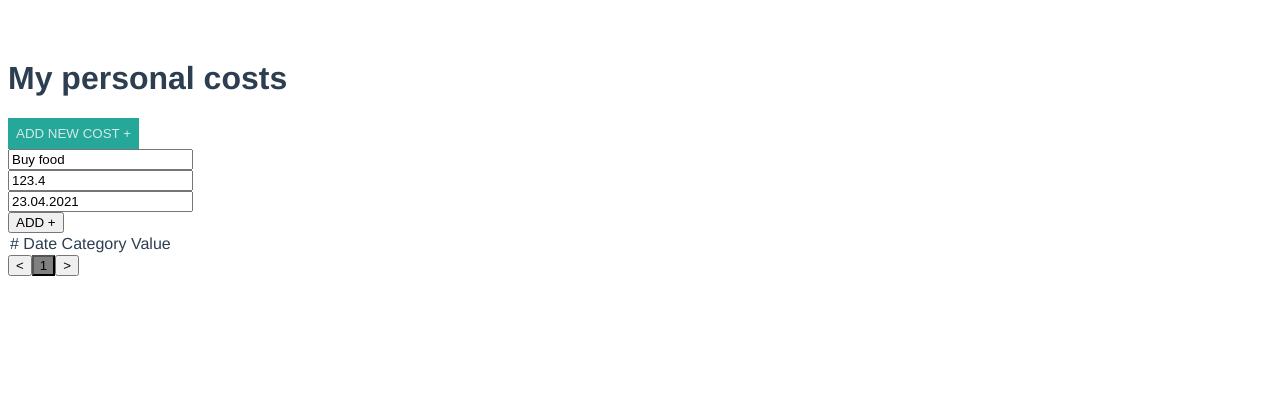
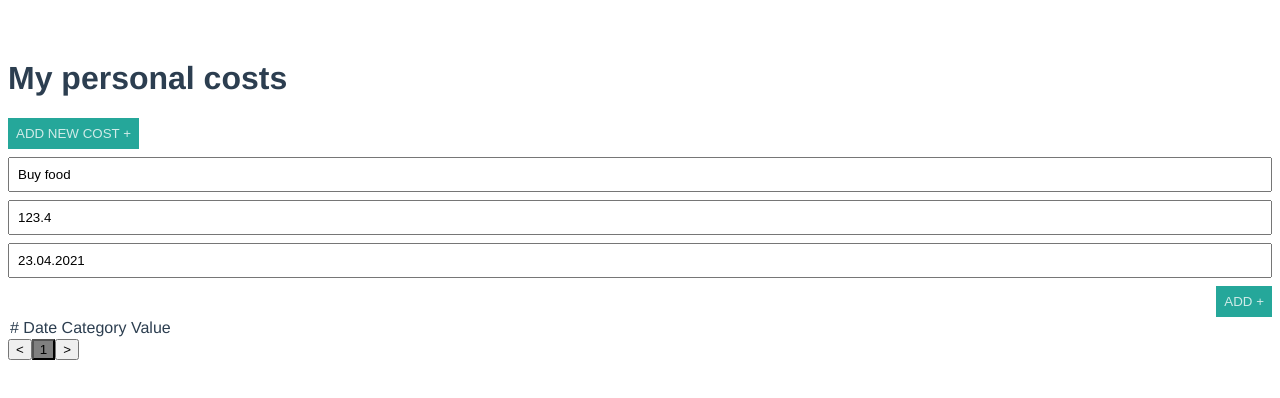
Before and after one commit to Alexey314/gb-vue-prj, a Vue app: page / in a window 1280 px wide. Both pictures are taken after a click on the button "ADD NEW COST +". Shown: the top 398 px of the page. Built offline with nearby package versions, Linux system fonts and the light colour scheme.

Commit message:
feat: styled input form

```diff
--- a/src/App.vue
+++ b/src/App.vue
@@ -63,11 +63,11 @@ export default {
 </script>
 
 <style lang="scss">
-@use "sass:color";
+@import "./components/scss/_variables.scss";
 
-$btn-bg-color-main: #25a79a;
-$btn-bg-color-hover: lighten($btn-bg-color-main, 5%);
-$btn-bg-color-active: darken($btn-bg-color-main, 10%);
+* {
+  box-sizing: border-box;
+}
 
 #app {
   font-family: Avenir, Helvetica, Arial, sans-serif;
@@ -82,7 +82,7 @@ $btn-bg-color-active: darken($btn-bg-color-main, 10%);
   display: block;
   background-color: $btn-bg-color-main;
   border: none;
-  color: #d0ebe8;
+  color: $btn-color-main;
   padding: 8px;
   cursor: pointer;
   &:hover {
--- a/src/components/CostInputForm.vue
+++ b/src/components/CostInputForm.vue
@@ -1,34 +1,77 @@
 <template>
-  <div>
-      <input type="text" placeholder="Payment description" v-model.trim="paymentDescription">
-      <br>
-      <input type="text" placeholder="Payment amount" v-model.number="paymentAmount">
-      <br>
-      <input type="text" placeholder="Payment date" v-model.trim="paymentDate">
-      <br>
-      <button @click="onClickAdd">ADD +</button>
+  <div :class="[$style.root]">
+    <input
+      :class="[$style.input]"
+      type="text"
+      placeholder="Payment description"
+      v-model.trim="paymentDescription"
+    />
+    <input
+      :class="[$style.input]"
+      type="text"
+      placeholder="Payment amount"
+      v-model.number="paymentAmount"
+    />
+    <input
+      :class="[$style.input]"
+      type="text"
+      placeholder="Payment date"
+      v-model.trim="paymentDate"
+    />
+    <button :class="[$style.addBtn]" @click="onClickAdd">ADD +</button>
   </div>
 </template>
 
 <script>
 export default {
   data: () => ({
-    paymentDescription: 'Buy food',
+    paymentDescription: "Buy food",
     paymentAmount: 123.4,
-    paymentDate: '23.04.2021'
+    paymentDate: "23.04.2021",
   }),
   methods: {
-      onClickAdd(){
-          this.$emit('add', {
-              paymentDescription: this.paymentDescription,
-              paymentAmount: this.paymentAmount,
-              paymentDate: this.paymentDate
-          });
-      }
+    onClickAdd() {
+      this.$emit("add", {
+        paymentDescription: this.paymentDescription,
+        paymentAmount: this.paymentAmount,
+        paymentDate: this.paymentDate,
+      });
+    },
+  },
+};
+</script>
+
+<style module lang="scss">
+@import "./scss/_variables.scss";
+
+
+.root {
+  display: flex;
+  flex-direction: column;
+  align-items: flex-end;
+}
+
+.input {
+  display: block;
+  width: 100%;
+  padding: 8px;
+  margin-top: 8px;
+}
+
+.addBtn {
+  display: block;
+  width: max-content;
+  background-color: $btn-bg-color-main;
+  border: none;
+  color: $btn-color-main;
+  padding: 8px;
+  margin-top: 8px;
+  cursor: pointer;
+  &:hover {
+    background-color: $btn-bg-color-hover;
+  }
+  &:active {
+    background-color: $btn-bg-color-active;
   }
 }
-</script>
-
-<style>
-
 </style>
--- /dev/null
+++ b/src/components/scss/_variables.scss
@@ -0,0 +1,5 @@
+$btn-bg-color-main: #25a79a;
+$btn-bg-color-hover: lighten($btn-bg-color-main, 5%);
+$btn-bg-color-active: darken($btn-bg-color-main, 10%);
+
+$btn-color-main: #d0ebe8;
```
